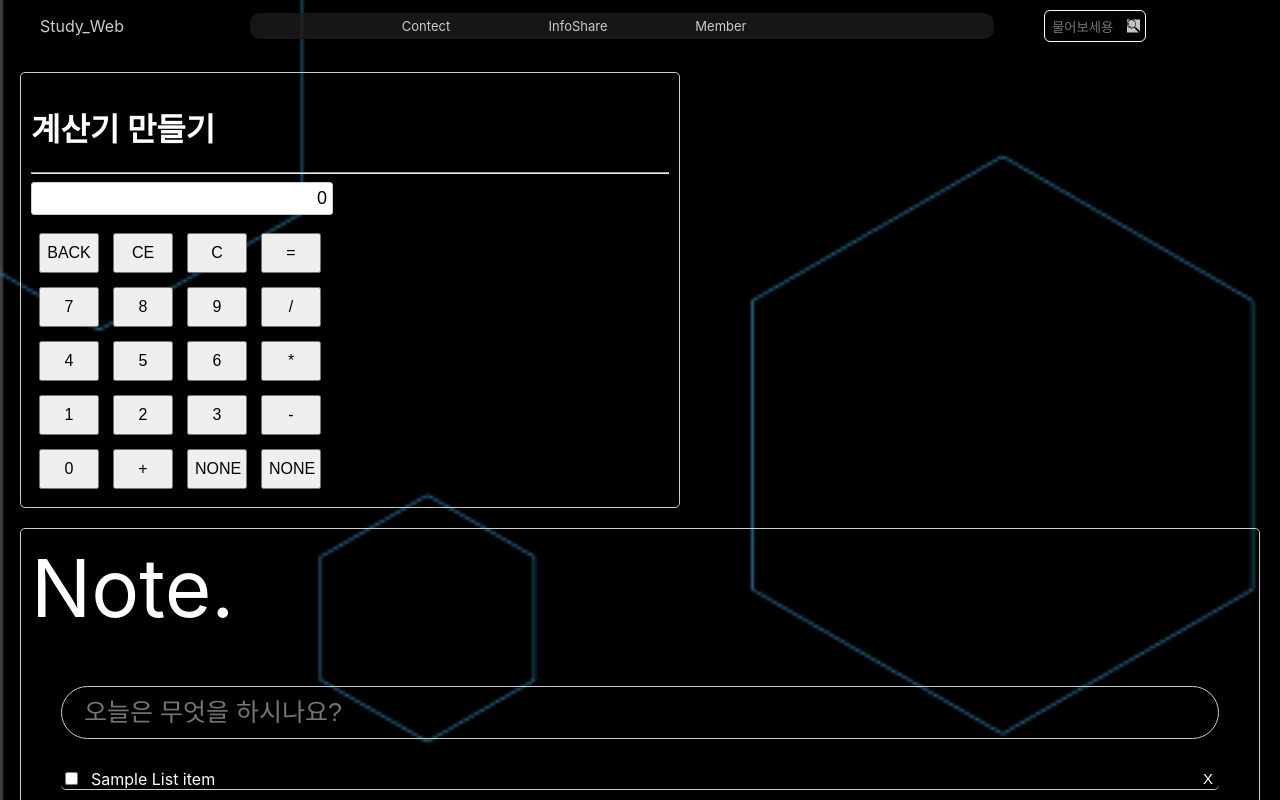
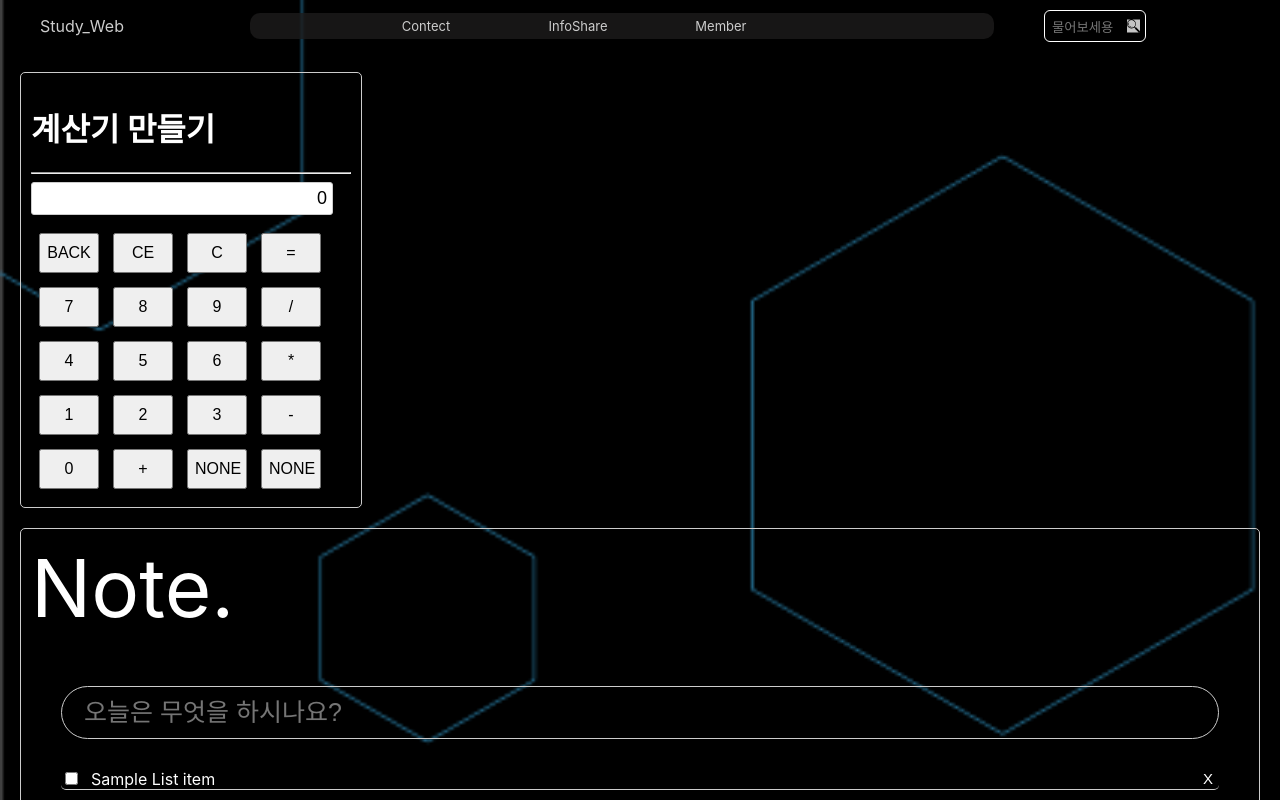
Before and after one commit to jeonghoon11/reactSWT, a React (Create React App) app in the folder swt/: page /Tool in a window 1280 px wide. Shown: the top 800 px of the page. Built offline with nearby package versions, Linux system fonts and the light colour scheme; a web font is replaced by a local one.

Commit message:
계산기 style 수정

```diff
--- a/swt/src/component/Body/Tools/Calculator.module.css
+++ b/swt/src/component/Body/Tools/Calculator.module.css
@@ -1,4 +1,5 @@
 .container {
+  width: 320px;
   margin: 20px;
   margin-right: 600px;
   padding: 10px;
```
Lines whose indentation alone changed are shown as unchanged.
